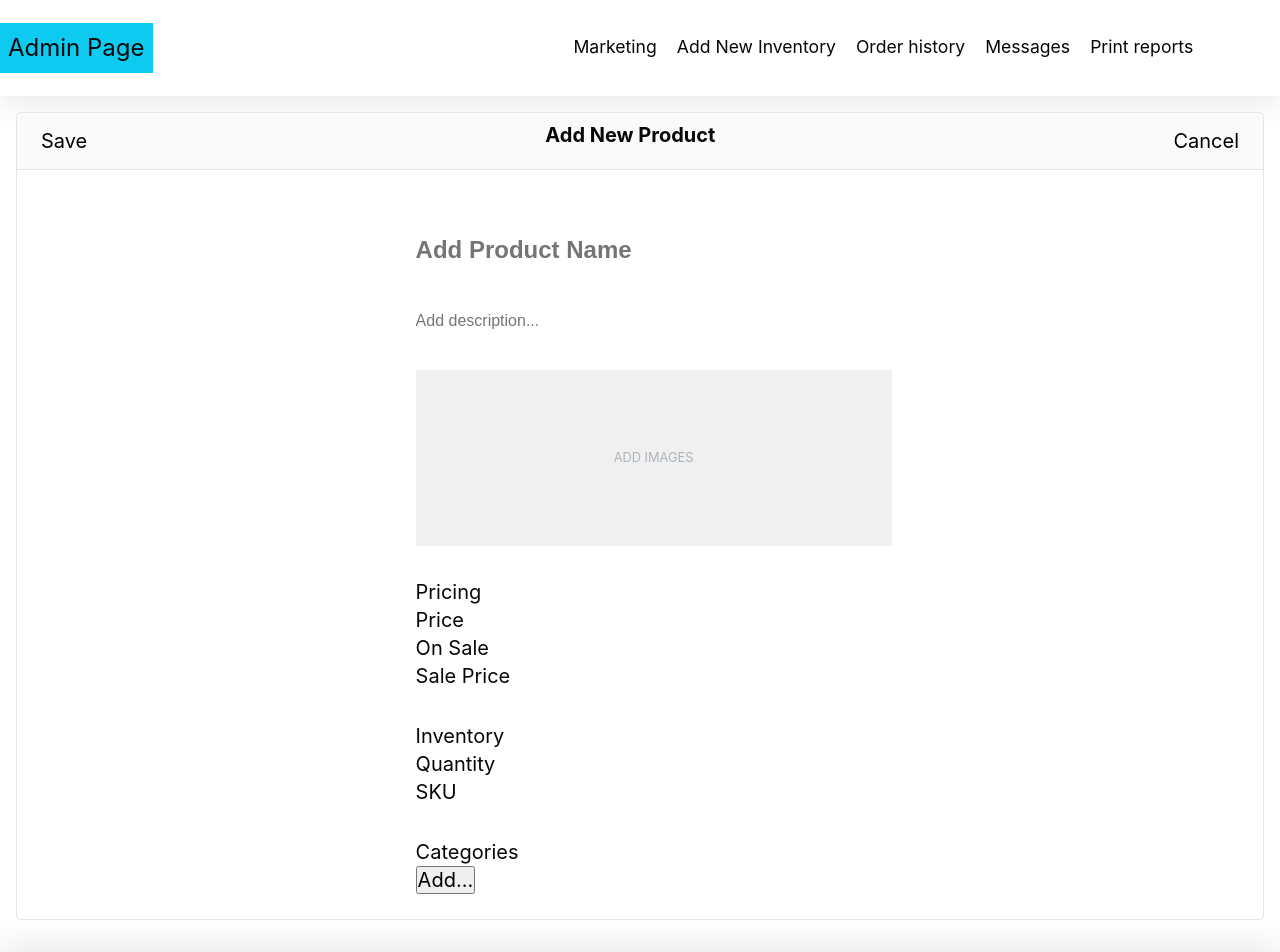
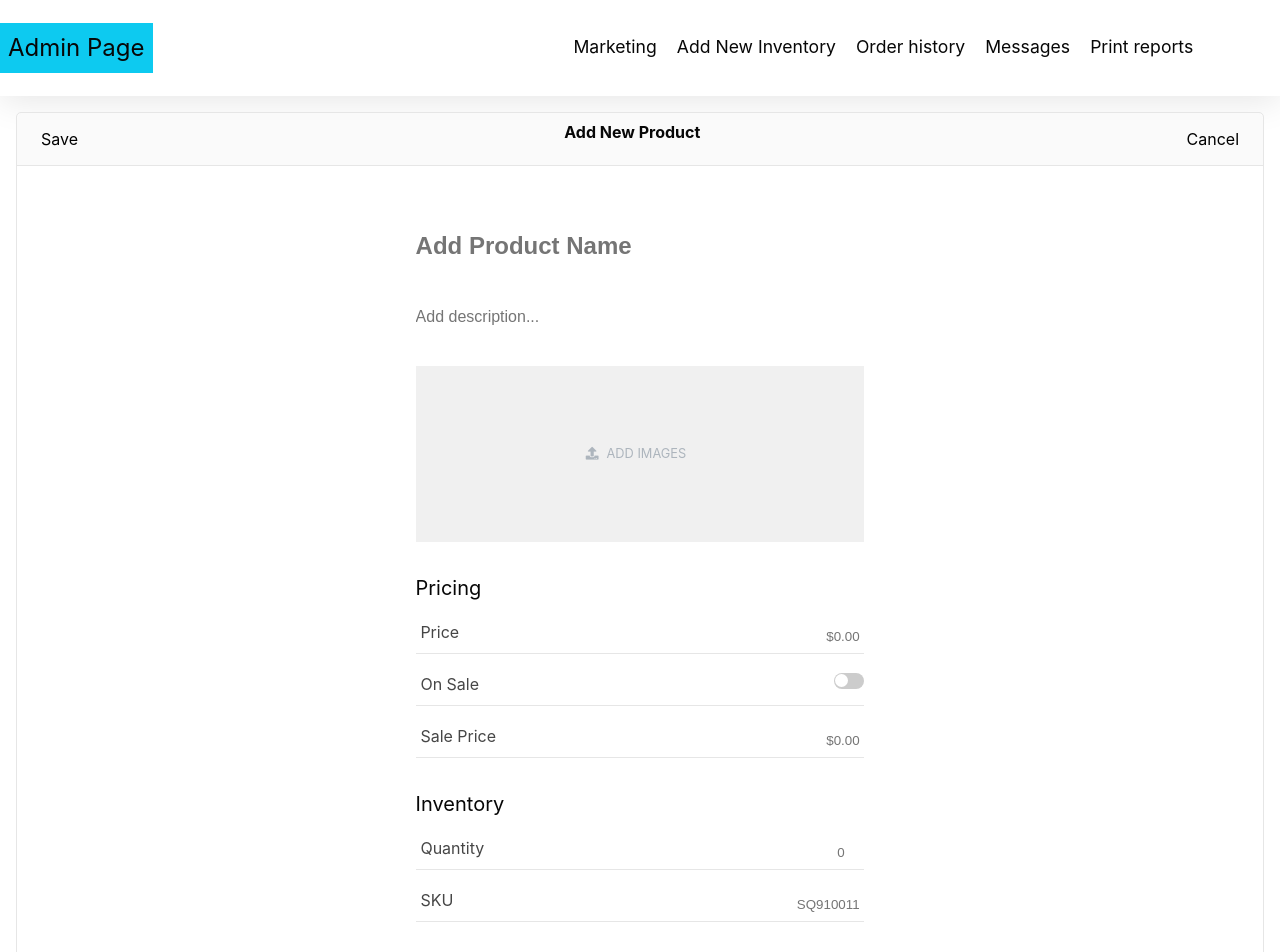
Before and after one commit to LeeJung-AWS/360-shopping, a React (Create React App) app in the folder frontend/: page /adminPage/addNewInventory in a window 1280 px wide. Shown: the top 952 px of the page. Built offline with nearby package versions, Linux system fonts and the light colour scheme.

Commit message:
Design New inventory component - Toggle Btn Component

```diff
--- a/frontend/src/components/AddNewProduct/index.tsx
+++ b/frontend/src/components/AddNewProduct/index.tsx
@@ -39,23 +39,51 @@ const AddNewProduct: React.FC = () => {
                     <input onChange={onChange} className="addNewProduct-description" placeholder="Add description..." value={addNewProductDescription} />
                 </div>
                 <div className="addNewProduct-body-item addNewProduct-img-box">
-                    <div></div>
-                    <div>ADD IMAGES</div>
+                    <div className="addNewProduct-img-border">
+                        <div><i className="fas fa-upload"></i></div>
+                        <div>ADD IMAGES</div>
+                    </div>
                 </div>
                 <div className="addNewProduct-body-item">
                     <p>Pricing</p>
-                    <div>Price</div>
-                    <div>On Sale</div>
-                    <div>Sale Price</div>
+                    <div className="addNewProduct-body-item-body">
+                        <div className="addNewProduct-body-item-body-items">
+                            <label>Price</label>
+                            <input placeholder='$0.00' />
+                        </div>
+                        <div className="addNewProduct-body-item-body-items">
+                            <label>On Sale</label>
+                            <label className="switch">
+                                <input type="checkbox" />
+                                <span className="slider round"></span>
+                            </label>
+                        </div>
+                        <div className="addNewProduct-body-item-body-items">
+                            <label>Sale Price</label>
+                            <input placeholder='$0.00' />
+                        </div>
+                    </div>
                 </div>
                 <div  className="addNewProduct-body-item">
                     <p>Inventory</p>
-                    <div>Quantity</div>
-                    <div>SKU</div>
+                    <div className="addNewProduct-body-item-body">
+                        <div className="addNewProduct-body-item-body-items">
+                            <label>Quantity</label>
+                            <input placeholder='0' type='number'/>
+                        </div>
+                        <div className="addNewProduct-body-item-body-items">
+                            <label>SKU</label>
+                            <input placeholder='SQ910011' />
+                        </div>
+                    </div>
                 </div>
                 <div  className="addNewProduct-body-item">
                     <p>Categories</p>
-                    <button>Add...</button>
+                    <div className="addNewProduct-body-item-body">
+                        <div className="addNewProduct-body-item-body-items">
+                            <button>ADD</button>
+                        </div>
+                    </div>
                 </div>
             </div>
         </div>
--- a/frontend/src/sass/3_components/_addNewProduct.scss
+++ b/frontend/src/sass/3_components/_addNewProduct.scss
@@ -5,11 +5,14 @@
 
     font-weight: bolder;
 
+    font-size: 1rem;
+
     button{
         border: none;
         background-color: rgb(250, 250, 250);
         cursor: pointer;
         padding: 0.5rem;
+        transition: all 0.3s ease-in-out;
     }
 
     button:hover {
@@ -28,7 +31,7 @@
 
 .addNewProduct-body{
     // text-align: center;
-    width: 500px;
+    max-width: 500px;
     height: 100%;
     margin: auto;
 
@@ -49,12 +52,59 @@
 
 .addNewProduct-img-box{
     display: flex;
-    justify-content: center;
-    align-items: center;
-    width: 476px;
-    height: 176px;
-    background-color: rgb(240, 240, 240);
-
     color:$secondary;
     font-size: 0.8rem;
+
+    .addNewProduct-img-border{
+        flex: 1 1 295px;
+        height: 176px;
+
+        display: flex;
+        justify-content: center;
+        align-items: center;
+
+        background-color: rgb(240, 240, 240);
+
+        div {
+            padding-right: 0.5rem;
+        }
+    }
 }
+
+.addNewProduct-body-item-body {
+
+    .addNewProduct-body-item-body-items{
+        display: flex;
+        justify-content: space-between;
+
+        padding: 1.2rem 0 0 0.3rem;
+
+        border-bottom: 0.1rem solid rgb(230, 230, 230);
+
+        height: 52px;
+
+        label {
+            font-size: 1rem;
+            color: rgb(70, 70, 70);
+        }
+
+        input {
+            width: 5rem;
+            text-align: right;
+
+            padding-right: 0.3rem;
+        }
+
+        button{
+            font-size: 0.8rem;
+            border: none;
+            background-color: white;
+            cursor: pointer;
+            padding: 0 1rem;
+            transition: all 0.3s ease-in-out;
+        }
+        button:hover{
+            background-color: rgb(230, 230, 230);
+        }
+    }
+}
--- a/frontend/src/sass/3_components/_components-index.scss
+++ b/frontend/src/sass/3_components/_components-index.scss
@@ -6,3 +6,4 @@
 @import "card";
 @import "tabmenu";
 @import "addNewProduct";
+@import "toggleSwitch";
--- /dev/null
+++ b/frontend/src/sass/3_components/_toggleSwitch.scss
@@ -0,0 +1,59 @@
+.switch {
+    position: relative;
+    display: inline-block;
+    width: 30px;
+    height: 16px;
+  }
+
+  .switch input {
+    opacity: 0;
+    width: 0;
+    height: 0;
+  }
+
+  .slider {
+    position: absolute;
+    cursor: pointer;
+    top: 0;
+    left: 0;
+    right: 0;
+    bottom: 0;
+    background-color: #ccc;
+    -webkit-transition: .4s;
+    transition: .4s;
+  }
+
+  .slider:before {
+    position: absolute;
+    content: "";
+    height: 13px;
+    width: 13px;
+    left: 1px;
+    bottom: 2px;
+    background-color: white;
+    -webkit-transition: .4s;
+    transition: .4s;
+  }
+
+  input:checked + .slider {
+    background-color: black;
+  }
+
+  input:focus + .slider {
+    box-shadow: 0 0 1px black;
+  }
+
+  input:checked + .slider:before {
+    -webkit-transform: translateX(15px);
+    -ms-transform: translateX(15px);
+    transform: translateX(15px);
+  }
+
+  /* Rounded sliders */
+  .slider.round {
+    border-radius: 34px;
+  }
+
+  .slider.round:before {
+    border-radius: 50%;
+  }
```
